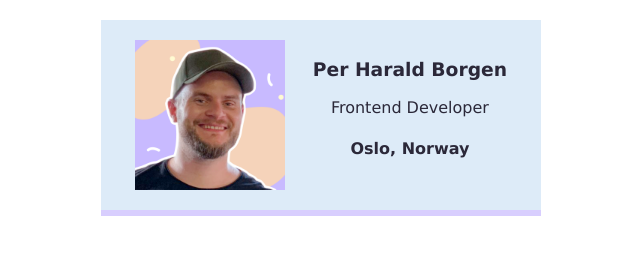
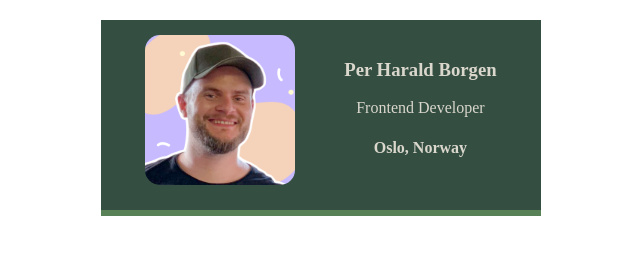
Before and after one commit to LYZM7777/business-card, a website built with Vite: page index.html in a window 1280 px wide. Shown: the whole page, without its empty margins (319-959 px from the left). Built offline with nearby package versions, Linux system fonts and the light colour scheme.

Commit message:
Add files via upload

```diff
--- a/styles.css
+++ b/styles.css
@@ -5,23 +5,45 @@ body {
     Find a web safe font you like, and add it
     to your card.
     */
-    font-family: Verdana, Geneva, Tahoma, sans-serif;
+    font-family: 'Times New Roman', Times, serif;
 }
 
 .avatar {
     width: 150px;
+    transform: translateY(-5px); /* Moves the card up by 5 pixels */
+
+    border-radius: 15px;
+}
+
+.avatar:hover {
+    transform: translateY(-5px); /* Moves the card up by 5 pixels */
+    box-shadow: 0px 12px 20px rgba(0, 0, 0, 0.3); /* A larger shadow */
+}
+.name:hover{
+     background-color: #8d99ae;
+     border-radius: 100px;
+    color: black; /* Optional: ensures text is readable */
+}
+
+.card:hover {
+    transform: scale(1.01); /* Makes the card grow by 1% */
+    box-shadow: 0px 15px 25px rgba(0, 0, 0, 0.4); /* A slightly bigger, darker shadow */
+    transition: all 0.3s ease-in-out; /* Smooth transition for all changes */
 }
 
 .card {
+
     width: 400px;
-    margin: 0 auto;
+    box-shadow: #dad7cd;
+    margin: auto;
     padding: 20px;
     display: flex;
     justify-content: space-around;
     text-align: center;
-    background: #ddebf8;
-    color: #2b2839;
-    border-bottom: 6px solid #d8cefe;
+    text-shadow: 1px #283618;
+    background: #344e41;
+    color: #dad7cd;
+    border-bottom: 6px solid #588157;
 
     /*
     Challenge:
@@ -31,7 +53,7 @@ body {
 }
 
 .border-blue {
-    border: 1px dotted blue;
+    border: 1px solid #ef233c;
 }
 
 /*
```
